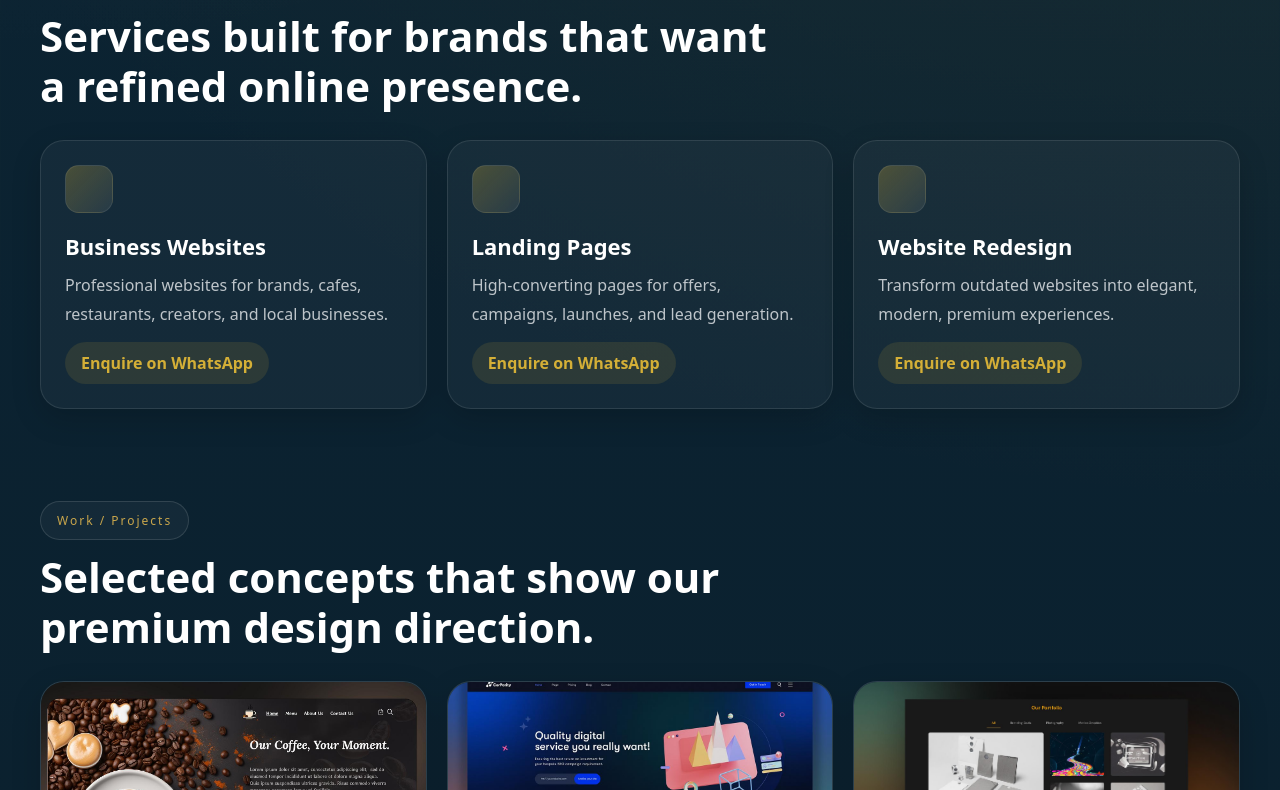
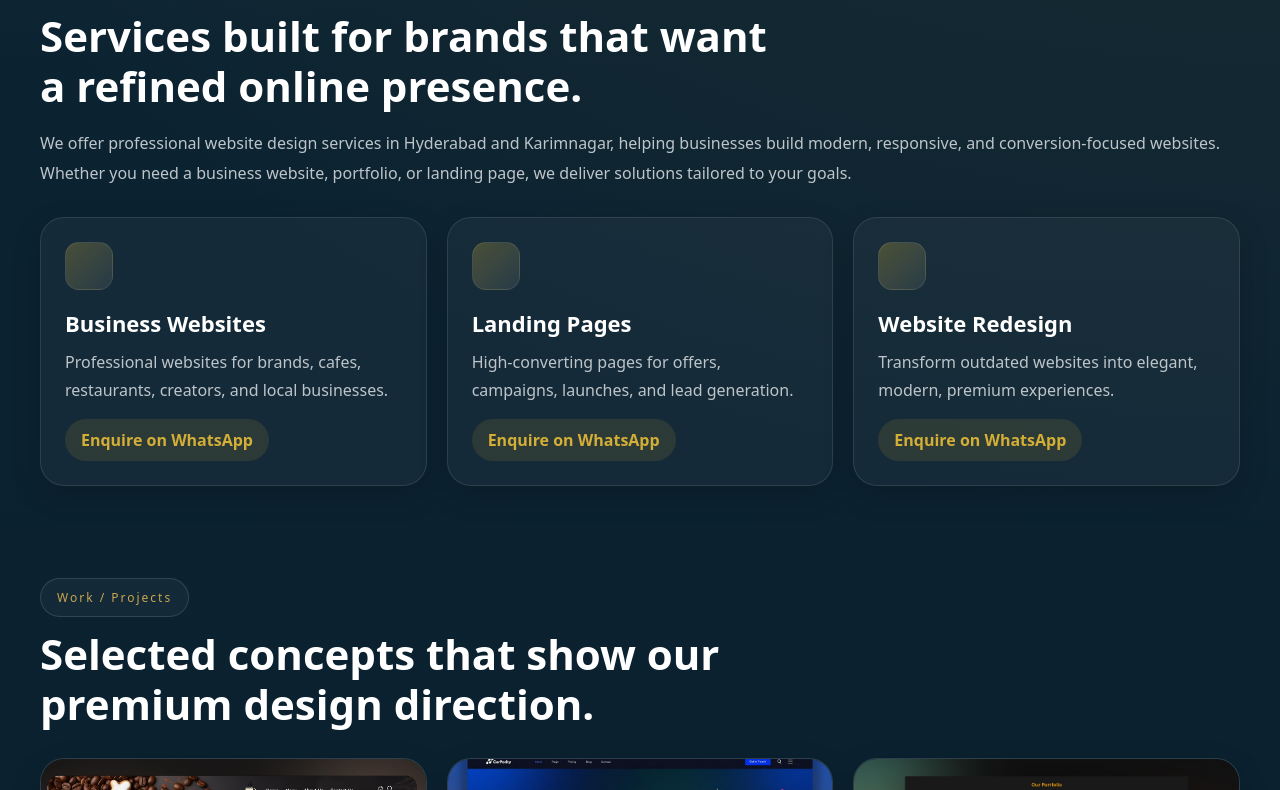
Before and after one commit to GATTUDEEPTHI2/pixelcraftstudio, a Next.js app: page / in a window 1280 px wide. Shown: the part 1270-2060 px from the top of the page. Built offline with nearby package versions, Linux system fonts and the light colour scheme.

Commit message:
latest updates

```diff
--- a/app/page.tsx
+++ b/app/page.tsx
@@ -274,6 +274,13 @@ export default function Home() {
             Services built for brands that want a refined online presence.
           </h2>
 
+          <p className="contact-text">
+            We offer professional website design services in Hyderabad and Karimnagar,
+            helping businesses build modern, responsive, and conversion-focused websites.
+            Whether you need a business website, portfolio, or landing page, we deliver
+            solutions tailored to your goals.
+          </p>
+
           <div className="card-grid three">
             {services.map((item) => (
               <div className="info-card" key={item.title}>
@@ -358,8 +365,12 @@ export default function Home() {
               <p>
                 We create modern websites for businesses that want elegant
                 design, clear presentation, and stronger trust from potential
-                clients. PixelCraftStudio is based in Hyderabad and serves clients
-                in Karimnagar and across India.
+                clients.
+              </p>
+
+              <p>
+                PixelCraftStudio is based in Hyderabad and serves clients in
+                Karimnagar and across India.
               </p>
             </div>
 
```
Also changed, not shown: app/sitemap.ts (added, +10 -0 lines).
